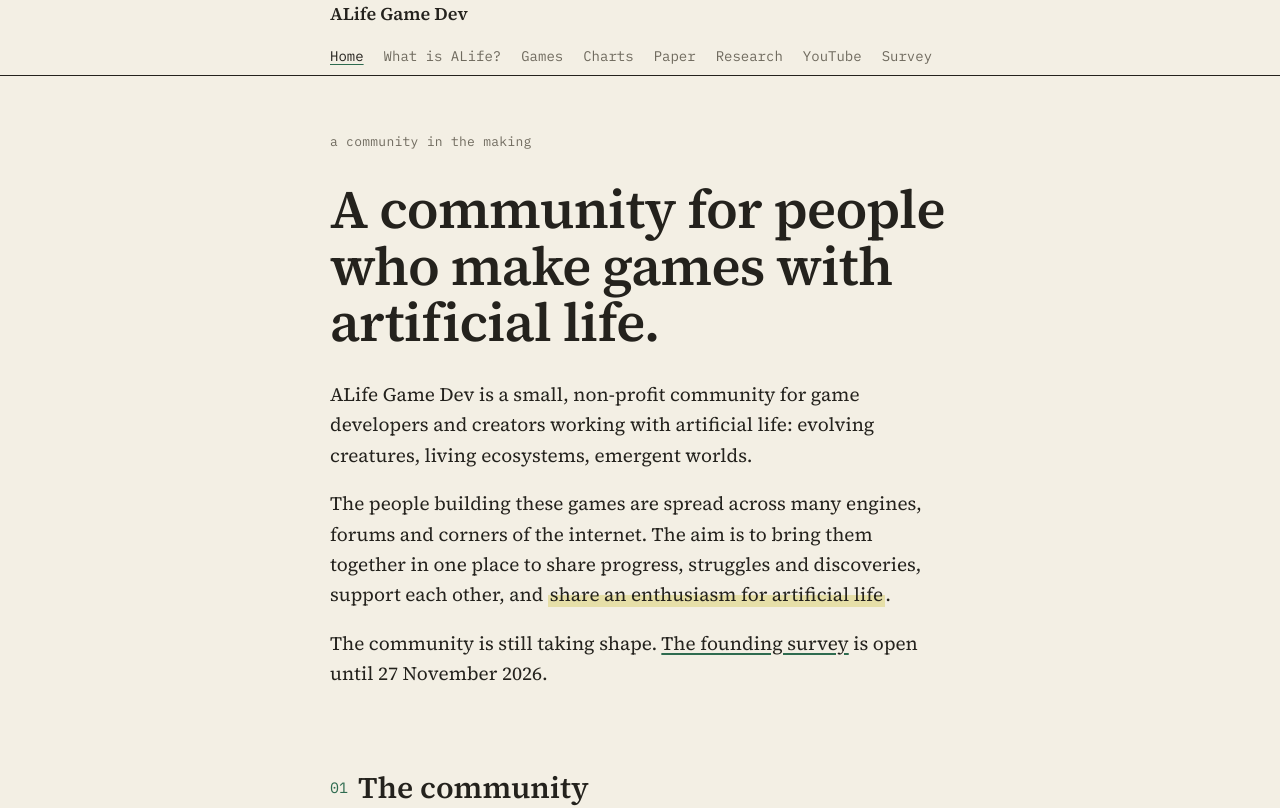
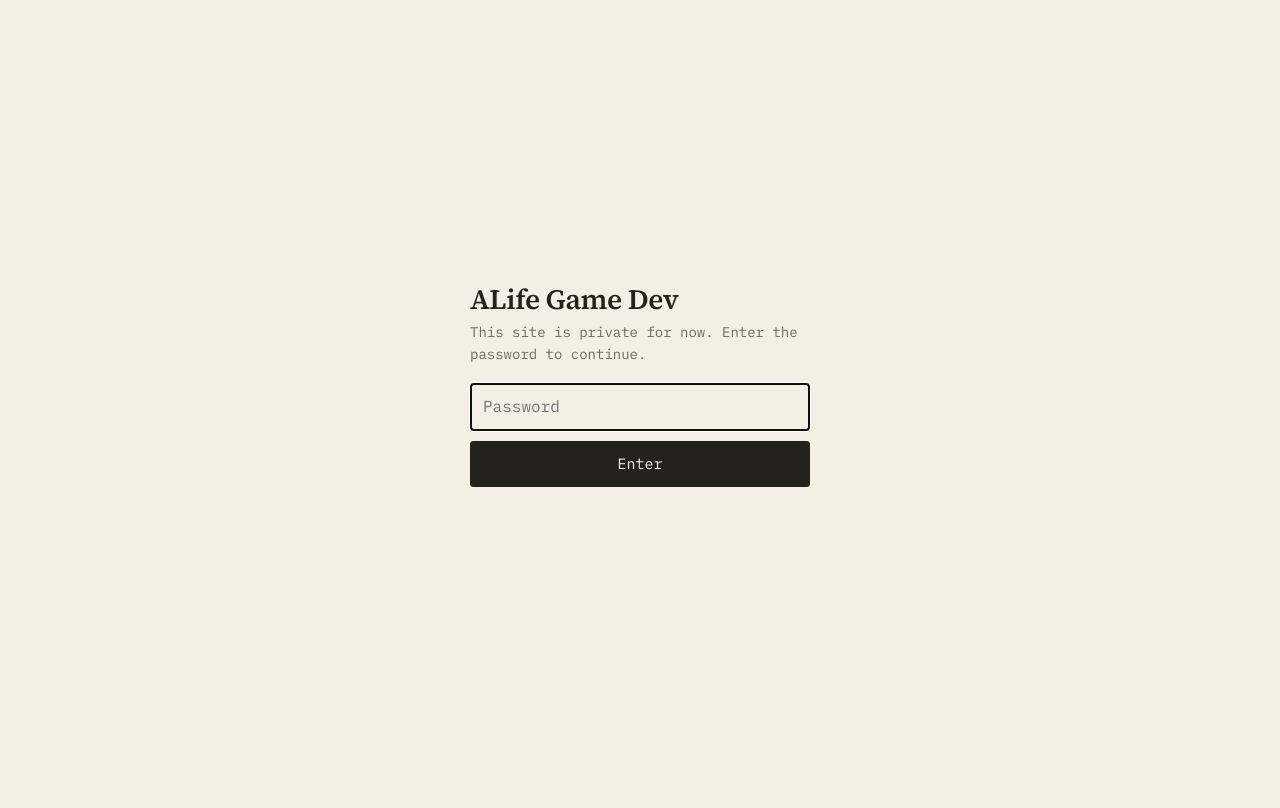
Before and after one commit to icvara/AlifeGameDev, a plain HTML site: page index.html in a window 1280 px wide. Shown: the top 808 px of the page. Drawn offline with Linux system fonts and the light colour scheme.

Commit message:
Add a simple password gate to the site
- assets/gate.js hides every page behind a password box until the right
  password is entered (stored as a hash; remembered per browser). Light
  protection only: the site is static, so it keeps casual visitors out.
- noindex meta tag on every page and a robots.txt that disallows crawling

Co-Authored-By: Claude Opus 5.5 <noreply@anthropic.com>

```diff
--- a/alife.html
+++ b/alife.html
@@ -3,6 +3,8 @@
 <head>
 <meta charset="utf-8">
 <meta name="viewport" content="width=device-width, initial-scale=1">
+<meta name="robots" content="noindex, nofollow">
+<script src="assets/gate.js"></script>
 <title>What is ALife? · ALife Game Dev</title>
 <meta name="description" content="A short introduction to artificial life, with three small simulations: flocking, evolving neural networks and a predator–prey ecosystem.">
 <link rel="preconnect" href="https://fonts.googleapis.com">
--- /dev/null
+++ b/assets/gate.js
@@ -0,0 +1,75 @@
+// Simple password gate for the whole site. Not real security: the site is static, so anyone who reads the
+// source can get past it. It only keeps casual visitors out. Loaded in the <head> of every page.
+//
+// To change the password: replace PASSWORD_HASH with the FNV-1a hash of the new password. In the browser
+// console of any page, run   ALIFE_GATE_HASH("new password")   and paste the result here.
+(function () {
+  const PASSWORD_HASH = "7b2eccf6";
+  const KEY = "alifegamedev-unlocked";
+
+  const fnv = s => {
+    let h = 0x811c9dc5;
+    for (const c of s) { h ^= c.codePointAt(0); h = Math.imul(h, 0x01000193) >>> 0; }
+    return h.toString(16).padStart(8, "0");
+  };
+  window.ALIFE_GATE_HASH = fnv;
+
+  let unlocked = false;
+  try { unlocked = localStorage.getItem(KEY) === PASSWORD_HASH; } catch (e) { /* storage blocked: ask every time */ }
+  if (unlocked) return;
+
+  // Hide the page straight away (this runs in <head>, before the body is drawn).
+  document.documentElement.classList.add("site-locked");
+  const style = document.createElement("style");
+  style.textContent = `
+    html.site-locked body > :not(.site-gate) { display: none !important; }
+    .site-gate { min-height: 100vh; display: flex; align-items: center; justify-content: center; padding: 24px 16px; }
+    .site-gate form { width: 100%; max-width: 340px; font-family: "IBM Plex Mono", monospace; }
+    .site-gate h1 { font-family: "Source Serif 4", Georgia, serif; font-size: 28px; margin: 0 0 6px; }
+    .site-gate p { margin: 0 0 18px; color: var(--faint, #6f6a5e); font-size: 14px; }
+    .site-gate input { width: 100%; box-sizing: border-box; font: inherit; font-size: 16px; padding: 10px 12px;
+      border: 1px solid var(--rule, #d8d1bf); background: var(--paper, #f3efe4); color: var(--ink, #24221d); border-radius: 3px; }
+    .site-gate button { margin-top: 10px; width: 100%; font: inherit; font-size: 15px; padding: 10px; cursor: pointer;
+      border: 1px solid var(--ink, #24221d); background: var(--ink, #24221d); color: var(--paper, #f3efe4); border-radius: 3px; }
+    .site-gate .err { color: #b2402a; min-height: 1.4em; margin: 8px 0 0; }
+  `;
+  document.head.appendChild(style);
+
+  const show = () => {
+    const gate = document.createElement("div");
+    gate.className = "site-gate";
+    gate.innerHTML = `
+      <form autocomplete="off">
+        <h1>ALife Game Dev</h1>
+        <p>This site is private for now. Enter the password to continue.</p>
+        <label for="site-gate-pw" class="visually-hidden" style="position:absolute;left:-9999px">Password</label>
+        <input id="site-gate-pw" type="password" placeholder="Password" autofocus>
+        <button type="submit">Enter</button>
+        <p class="err" role="alert"></p>
+      </form>`;
+    document.body.prepend(gate);
+    const input = gate.querySelector("input"), err = gate.querySelector(".err");
+    input.focus();
+    gate.querySelector("form").addEventListener("submit", e => {
+      e.preventDefault();
+      if (fnv(input.value) === PASSWORD_HASH) {
+        let saved = false;
+        try { localStorage.setItem(KEY, PASSWORD_HASH); saved = localStorage.getItem(KEY) === PASSWORD_HASH; } catch (e2) { /* storage blocked */ }
+        if (saved) {
+          // reload so pages that measure their layout on load (charts, figures) draw at the right size
+          location.reload();
+        } else {
+          // no storage: unlock this page only, and ask the charts to redraw at their real size
+          document.documentElement.classList.remove("site-locked");
+          gate.remove();
+          window.dispatchEvent(new Event("resize"));
+        }
+      } else {
+        err.textContent = "Wrong password.";
+        input.select();
+      }
+    });
+  };
+  if (document.readyState === "loading") document.addEventListener("DOMContentLoaded", show);
+  else show();
+})();
--- a/index.html
+++ b/index.html
@@ -3,6 +3,8 @@
 <head>
 <meta charset="utf-8">
 <meta name="viewport" content="width=device-width, initial-scale=1">
+<meta name="robots" content="noindex, nofollow">
+<script src="assets/gate.js"></script>
 <title>ALife Game Dev</title>
 <meta name="description" content="A small, non-profit community for people who make games with artificial life.">
 <link rel="preconnect" href="https://fonts.googleapis.com">
```
Also changed, not shown: charts.html (+2 -0 lines), games.html (+2 -0 lines), paper.html (+2 -0 lines), research.html (+2 -0 lines), survey.html (+2 -0 lines), youtube.html (+2 -0 lines), robots.txt (added).
